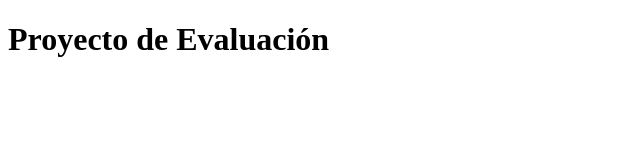
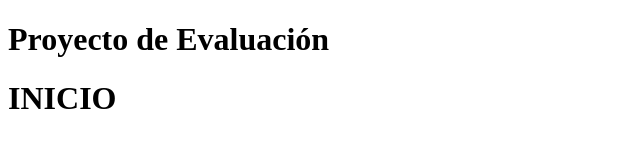
Before and after one commit to wilson3organizacion/EvaluacionADSI, a plain HTML site: page index.html in a window 1280 px wide. Shown: the whole page, without its empty margins (0-640 px from the left). Drawn offline with Linux system fonts and the light colour scheme.

Commit message:
Desarrollo: se resolvió el Issue #1 - estructura base creada

```diff
--- a/index.html
+++ b/index.html
@@ -5,5 +5,6 @@
 </head>
 <body>
   <h1>Proyecto de Evaluación</h1>
+  <h1>INICIO</h1>
 </body>
 </html>
```
